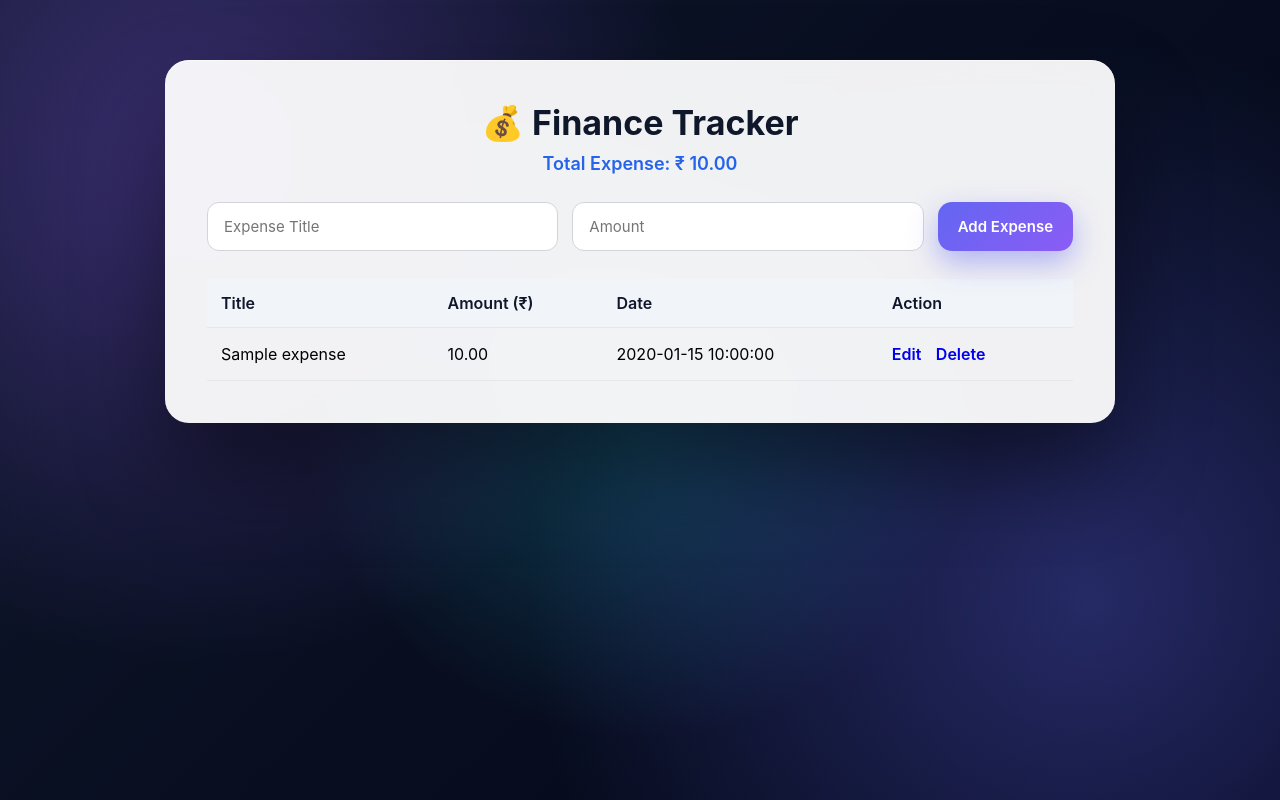
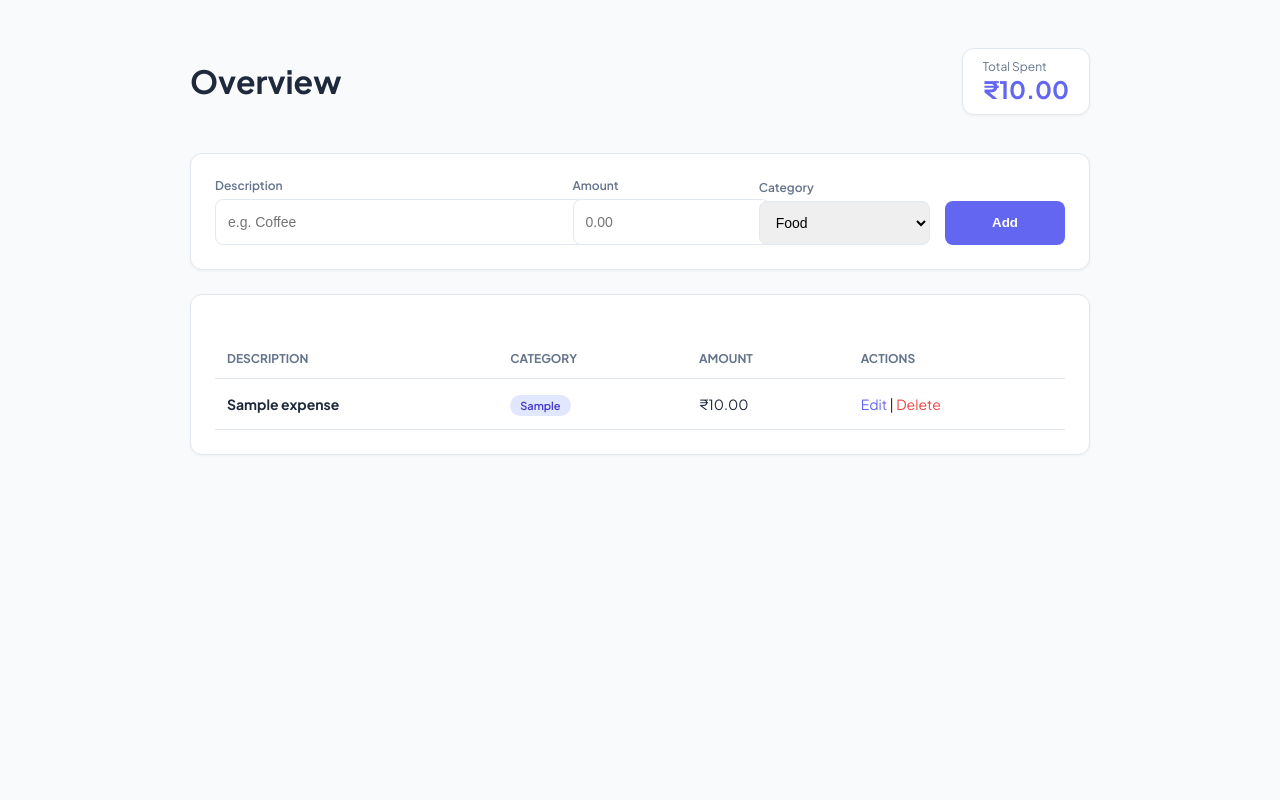
Before and after one commit to TIRTH-09/finance-tracker, a PHP site: page / in a window 1280 px wide. Run offline with PHP 8.4, Linux system fonts and the light colour scheme; tables that the repository leaves empty or names only in its code hold one stand-in row (values such as "Sample post").

Commit message:
stable working 5/1/26

```diff
--- a/app/controller/HomeController.php
+++ b/app/controller/HomeController.php
@@ -1,85 +1,50 @@
 <?php
 require_once __DIR__ . "/../model/Expense.php";
 
-class HomeController
-{
-    public function index()
-    {
-        $expenseModel = new Expense();
-        $result = $expenseModel->getAll();
-
-        // ✅ Convert result to array ONCE
+class HomeController {
+    public function index() {
+        $model = new Expense();
+        $result = $model->getAll();
         $expenses = [];
+        $total = 0;
         while ($row = $result->fetch_assoc()) {
             $expenses[] = $row;
-        }
-
-        // ✅ Calculate total safely
-        $total = 0;
-        foreach ($expenses as $row) {
             $total += $row['amount'];
         }
-
         require __DIR__ . "/../view/home.php";
     }
 
-    public function store()
-    {
-        if (isset($_POST["title"], $_POST["amount"])) {
-            $expense = new Expense();
-            $expense->add($_POST["title"], $_POST["amount"]);
+    public function ajaxAdd() {
+        if ($_SERVER['REQUEST_METHOD'] === 'POST') {
+            $model = new Expense();
+            $success = $model->add($_POST['title'], $_POST['amount'], $_POST['category']);
+            echo json_encode(['success' => $success]);
+            exit;
         }
+    }
 
-        header("Location: /finance-tracker/public/");
+    public function edit() {
+        if (!isset($_GET['id'])) { header("Location: index.php"); exit; }
+        $model = new Expense();
+        $expense = $model->find($_GET['id']);
+        require __DIR__ . "/../view/edit.php";
+    }
+
+    public function update() {
+        if ($_SERVER['REQUEST_METHOD'] === 'POST') {
+            $model = new Expense();
+            $model->update($_POST['id'], $_POST['title'], $_POST['amount'], $_POST['category']);
+        }
+        header("Location: index.php");
         exit;
     }
 
-    public function delete()
-    {
-        if (isset($_GET["id"])) {
-            $expense = new Expense();
-            $expense->delete($_GET["id"]);
+    public function delete() {
+        if (isset($_GET['id'])) {
+            $model = new Expense();
+            $model->delete($_GET['id']);
         }
-
-        header("Location: /finance-tracker/public/");
-        exit;
-    }
-
-    public function edit()
-    {
-        if (!isset($_GET["id"])) {
-            header("Location: /finance-tracker/public/");
-            exit;
-        }
-
-        $expenseModel = new Expense();
-        $expense = $expenseModel->find($_GET["id"]);
-
-        require __DIR__ . "/../view/edit.php";
-    }
-
-    public function update()
-    {
-        if (isset($_POST["id"], $_POST["title"], $_POST["amount"])) {
-            $expense = new Expense();
-            $expense->update($_POST["id"], $_POST["title"], $_POST["amount"]);
-        }
-
-        header("Location: /finance-tracker/public/");
-        exit;
-    }
-
-    public function ajaxAdd()
-{
-    if ($_SERVER['REQUEST_METHOD'] === 'POST') {
-        require_once __DIR__ . '/../model/Expense.php';
-
-        $expense = new Expense();
-        $expense->create($_POST['title'], $_POST['amount']);
-
-        echo json_encode(['success' => true]);
+        header("Location: index.php");
         exit;
     }
 }
-
-}
--- a/app/model/Database.php
+++ b/app/model/Database.php
@@ -1,20 +1,10 @@
 <?php
-
-class Database
-{
+class Database {
     public $conn;
-
-    public function __construct()
-    {
-        $this->conn = new mysqli(
-            "localhost",
-            "root",
-            "",
-            "finance_tracker"
-        );
-
+    public function __construct() {
+        $this->conn = new mysqli("localhost", "root", "", "finance_tracker");
         if ($this->conn->connect_error) {
-            die("Database Connection Failed: " . $this->conn->connect_error);
+            die("Connection failed: " . $this->conn->connect_error);
         }
     }
 }
--- a/app/model/Expense.php
+++ b/app/model/Expense.php
@@ -1,57 +1,40 @@
 <?php
 require_once __DIR__ . "/Database.php";
 
-class Expense
-{
+class Expense {
     private $db;
 
-    public function __construct()
-    {
+    public function __construct() {
         $database = new Database();
         $this->db = $database->conn;
     }
 
-    public function getAll()
-    {
+    public function getAll() {
         return $this->db->query("SELECT * FROM expenses ORDER BY id DESC");
     }
 
-    public function add($title, $amount)
-    {
-        $stmt = $this->db->prepare(
-            "INSERT INTO expenses (title, amount) VALUES (?, ?)"
-        );
-        $stmt->bind_param("sd", $title, $amount);
-        $stmt->execute();
+    public function add($title, $amount, $category) {
+        $stmt = $this->db->prepare("INSERT INTO expenses (title, amount, category) VALUES (?, ?, ?)");
+        $stmt->bind_param("sds", $title, $amount, $category);
+        return $stmt->execute();
     }
 
-    public function delete($id)
-    {
-        $stmt = $this->db->prepare(
-            "DELETE FROM expenses WHERE id = ?"
-        );
-        $stmt->bind_param("i", $id);
-        $stmt->execute();
-    }
-
-    // ✅ GET SINGLE EXPENSE
-    public function find($id)
-    {
-        $stmt = $this->db->prepare(
-            "SELECT * FROM expenses WHERE id = ?"
-        );
+    public function find($id) {
+        $stmt = $this->db->prepare("SELECT * FROM expenses WHERE id = ?");
         $stmt->bind_param("i", $id);
         $stmt->execute();
         return $stmt->get_result()->fetch_assoc();
     }
 
-    // ✅ UPDATE EXPENSE
-    public function update($id, $title, $amount)
-    {
-        $stmt = $this->db->prepare(
-            "UPDATE expenses SET title = ?, amount = ? WHERE id = ?"
-        );
-        $stmt->bind_param("sdi", $title, $amount, $id);
-        $stmt->execute();
+    public function update($id, $title, $amount, $category) {
+        $stmt = $this->db->prepare("UPDATE expenses SET title = ?, amount = ?, category = ? WHERE id = ?");
+        $stmt->bind_param("sdsi", $title, $amount, $category, $id);
+        return $stmt->execute();
+    }
+
+    public function delete($id) {
+        $stmt = $this->db->prepare("DELETE FROM expenses WHERE id = ?");
+        $stmt->bind_param("i", $id);
+        return $stmt->execute();
     }
 }
--- a/app/view/home.php
+++ b/app/view/home.php
@@ -1,92 +1,64 @@
 <!DOCTYPE html>
-<html>
+<html lang="en">
 <head>
+    <meta charset="UTF-8">
     <title>Finance Tracker</title>
-    <!-- CSS cache fix explained below -->
-    <link rel="stylesheet" href="/finance-tracker/public/css/style.css?v=1">
+    <link rel="stylesheet" href="css/style.css">
 </head>
 <body>
-
 <div class="container">
-    <h1>💰 Finance Tracker</h1>
-
-    <div class="total">
-        Total Expense: ₹ <?= number_format($total, 2) ?>
+    <div class="dashboard-header">
+        <h1>Overview</h1>
+        <div class="card" style="padding: 10px 20px;">
+            <p style="margin: 0; font-size: 12px; color: #64748b;">Total Spent</p>
+            <h2 style="margin: 0; color: var(--primary);">₹<?= number_format($total, 2) ?></h2>
+        </div>
     </div>
 
-  <?php if (isset($editExpense)): ?>
-    <form method="POST" action="" class="edit-form">
-        <input type="hidden" name="id" value="<?= $editExpense['id'] ?>">
+    <div class="card" style="margin-bottom: 24px;">
+        <form id="expenseForm" class="grid-form">
+            <div class="form-group">
+                <label>Description</label>
+                <input type="text" name="title" placeholder="e.g. Coffee" required>
+            </div>
+            <div class="form-group">
+                <label>Amount</label>
+                <input type="number" name="amount" step="0.01" placeholder="0.00" required>
+            </div>
+            <div class="form-group">
+                <label>Category</label>
+                <select name="category">
+                    <option value="Food">Food</option>
+                    <option value="Travel">Travel</option>
+                    <option value="Bills">Bills</option>
+                    <option value="Shopping">Shopping</option>
+                </select>
+            </div>
+            <button type="submit">Add</button>
+        </form>
+    </div>
 
-        <input
-            type="text"
-            name="title"
-            value="<?= htmlspecialchars($editExpense['title']) ?>"
-            required
-        >
-
-        <input
-            type="number"
-            step="0.01"
-            name="amount"
-            value="<?= $editExpense['amount'] ?>"
-            required
-        >
-
-        <button type="submit">Update Expense</button>
-        <a href="index.php" class="btn-cancel">Cancel</a>
-    </form>
-<?php endif; ?>
-
-
-
-   <form method="POST" action="" id="expenseForm">
-
-        <input type="text" name="title" placeholder="Expense Title" required>
-        <input type="number" step="0.01" name="amount" placeholder="Amount" required>
-        <button type="submit">Add Expense</button>
-    </form>
-
+    <div class="card">
         <table>
             <thead>
-            <tr>
-                <th>Title</th>
-                <th>Amount (₹)</th>
-                <th>Date</th>
-                <th>Action</th>
-            </tr>
+                <tr><th>Description</th><th>Category</th><th>Amount</th><th>Actions</th></tr>
             </thead>
             <tbody>
-
-        <!-- ✅ CORRECT LOOP -->
-        <?php if (!empty($expenses)): ?>
                 <?php foreach ($expenses as $row): ?>
                 <tr>
-                    <td><?= htmlspecialchars($row['title']) ?></td>
-                    <td><?= number_format($row['amount'], 2) ?></td>
-                    <td><?= $row['created_at'] ?></td>
+                    <td><strong><?= htmlspecialchars($row['title']) ?></strong></td>
+                    <td><span class="badge"><?= $row['category'] ?></span></td>
+                    <td>₹<?= number_format($row['amount'], 2) ?></td>
                     <td>
-                        <a class="btn-edit" href="?action=edit&id=<?= $row['id'] ?>">Edit</a>
-                        <a class="btn-delete"
-                           href="?action=delete&id=<?= $row['id'] ?>"
-                           onclick="return confirm('Delete this expense?')">
-                           Delete
-                        </a>
+                        <a href="index.php?action=edit&id=<?= $row['id'] ?>" style="color: var(--primary); text-decoration: none;">Edit</a> |
+                        <a href="index.php?action=delete&id=<?= $row['id'] ?>" style="color: #ef4444; text-decoration: none;" onclick="return confirm('Delete?')">Delete</a>
                     </td>
                 </tr>
                 <?php endforeach; ?>
-        <?php else: ?>
-            <tr>
-                <td colspan="4">No expenses found</td>
-            </tr>
-        <?php endif; ?>
-
             </tbody>
         </table>
     </div>
-
-<script src="public/js/app.js"></script>
-
-
+</div>
+<script src="js/app.js"></script>
 </body>
 </html>
--- a/public/css/style.css
+++ b/public/css/style.css
@@ -1,232 +1,36 @@
-/* =========================
-   GLOBAL RESET
-========================= */
-* {
-    margin: 0;
-    padding: 0;
-    box-sizing: border-box;
-    font-family: "Inter", system-ui, -apple-system, BlinkMacSystemFont, sans-serif;
+@import url('https://fonts.googleapis.com/css2?family=Plus+Jakarta+Sans:wght@400;500;600;700&display=swap');
+
+:root {
+    --primary: #6366f1;
+    --text: #1e293b;
+    --bg: #f8fafc;
+    --border: #e2e8f0;
 }
 
-/* =========================
-   PREMIUM BACKGROUND
-========================= */
-body {
-    min-height: 100vh;
-    background:
-        radial-gradient(circle at 15% 20%, rgba(139,92,246,0.35), transparent 40%),
-        radial-gradient(circle at 85% 75%, rgba(99,102,241,0.35), transparent 45%),
-        radial-gradient(circle at 50% 50%, rgba(34,211,238,0.25), transparent 45%),
-        linear-gradient(135deg, #0f172a, #020617);
-    padding: 60px 15px;
-    animation: fadeIn 0.6s ease-in;
+body { background: var(--bg); font-family: 'Plus Jakarta Sans', sans-serif; color: var(--text); padding: 40px 20px; margin: 0; }
+.container { max-width: 900px; margin: 0 auto; }
+
+/* Dashboard Header */
+.dashboard-header { display: flex; justify-content: space-between; align-items: center; margin-bottom: 30px; }
+.card { background: white; border: 1px solid var(--border); border-radius: 12px; padding: 24px; box-shadow: 0 1px 3px rgba(0,0,0,0.05); }
+
+/* Form Alignment Fix */
+.grid-form { display: grid; grid-template-columns: 2fr 1fr 1fr 120px; gap: 15px; align-items: flex-end; }
+.form-group label { display: block; font-size: 12px; font-weight: 600; color: #64748b; margin-bottom: 6px; }
+
+input, select {
+    height: 44px; width: 100%; padding: 0 12px; border: 1px solid var(--border);
+    border-radius: 8px; font-size: 14px; outline: none; transition: 0.2s;
+}
+input:focus { border-color: var(--primary); box-shadow: 0 0 0 3px rgba(99, 102, 241, 0.1); }
+
+button {
+    height: 44px; background: var(--primary); color: white; border: none;
+    border-radius: 8px; font-weight: 600; cursor: pointer;
 }
 
-/* =========================
-   MAIN CARD (GLASS)
-========================= */
-.container {
-    max-width: 950px;
-    margin: auto;
-    background: rgba(255, 255, 255, 0.94);
-    backdrop-filter: blur(14px);
-    -webkit-backdrop-filter: blur(14px);
-    padding: 42px;
-    border-radius: 24px;
-    box-shadow:
-        0 45px 90px rgba(0,0,0,0.45),
-        inset 0 1px 0 rgba(255,255,255,0.6);
-    transition: transform 0.35s ease, box-shadow 0.35s ease;
-}
-
-.container:hover {
-    transform: translateY(-2px);
-    box-shadow:
-        0 55px 100px rgba(0,0,0,0.5),
-        inset 0 1px 0 rgba(255,255,255,0.6);
-}
-
-/* =========================
-   HEADER
-========================= */
-h1 {
-    text-align: center;
-    font-size: 34px;
-    margin-bottom: 10px;
-    color: #0f172a;
-}
-
-h1 img,
-h1 span {
-    filter: drop-shadow(0 4px 10px rgba(139,92,246,0.5));
-}
-
-/* =========================
-   TOTAL EXPENSE
-========================= */
-.total {
-    text-align: center;
-    font-size: 18px;
-    font-weight: 600;
-    margin-bottom: 28px;
-    color: #2563eb;
-}
-
-/* =========================
-   FORM
-========================= */
-form {
-    display: flex;
-    gap: 14px;
-    margin-bottom: 28px;
-}
-
-input[type="text"],
-input[type="number"] {
-    flex: 1;
-    padding: 14px 16px;
-    border-radius: 12px;
-    border: 1px solid #d1d5db;
-    font-size: 15px;
-    transition: all 0.25s ease;
-}
-
-input:focus {
-    outline: none;
-    border-color: #6366f1;
-    box-shadow: 0 0 0 3px rgba(99,102,241,0.2);
-}
-
-/* =========================
-   BUTTONS
-========================= */
-button {
-    padding: 14px 20px;
-    background: linear-gradient(135deg, #6366f1, #8b5cf6);
-    color: white;
-    border: none;
-    border-radius: 14px;
-    font-size: 15px;
-    font-weight: 600;
-    cursor: pointer;
-    box-shadow: 0 12px 30px rgba(99,102,241,0.45);
-    transition: all 0.3s ease;
-}
-
-button:hover {
-    transform: translateY(-2px);
-    box-shadow: 0 18px 45px rgba(139,92,246,0.55);
-}
-
-/* =========================
-   TABLE
-========================= */
-table {
-    width: 100%;
-    border-collapse: separate;
-    border-spacing: 0;
-    margin-top: 10px;
-}
-
-thead th {
-    background: #f1f5f9;
-    padding: 14px;
-    text-align: left;
-    font-weight: 600;
-    color: #0f172a;
-    border-bottom: 1px solid #e5e7eb;
-}
-
-tbody td {
-    padding: 16px 14px;
-    border-bottom: 1px solid #e5e7eb;
-    transition: background 0.25s ease, transform 0.25s ease;
-}
-
-tbody tr:hover {
-    background: rgba(99,102,241,0.08);
-    transform: scale(1.01);
-}
-
-/* =========================
-   ACTION LINKS
-========================= */
-a {
-    text-decoration: none;
-    font-weight: 600;
-    margin-right: 10px;
-}
-
-a.edit {
-    color: #2563eb;
-}
-
-a.delete {
-    color: #dc2626;
-}
-
-a:hover {
-    text-decoration: underline;
-}
-
-/* =========================
-   EDIT FORM SPACING
-========================= */
-.edit-form {
-    display: flex;
-    gap: 14px;
-    margin-top: 20px;
-}
-
-/* =========================
-   ANIMATIONS
-========================= */
-@keyframes fadeIn {
-    from {
-        opacity: 0;
-        transform: translateY(8px);
-    }
-    to {
-        opacity: 1;
-        transform: translateY(0);
-    }
-}
-
-.edit-form {
-    margin-bottom: 28px;
-    padding: 18px;
-    background: rgba(99,102,241,0.08);
-    border-radius: 16px;
-}
-
-.btn-cancel {
-    margin-left: 10px;
-    font-weight: 600;
-    color: #475569;
-}
-
-
-/* =========================
-   EDIT FORM — FORCE NORMAL FLOW
-========================= */
-.edit-form {
-    position: static !important;
-    width: 100%;
-    margin: 20px 0 30px 0;
-    padding: 18px;
-    display: flex;
-    gap: 14px;
-    align-items: center;
-    background: rgba(99, 102, 241, 0.08);
-    border-radius: 16px;
-}
-
-.btn-cancel {
-    font-weight: 600;
-    color: #475569;
-    text-decoration: none;
-}
-
-.btn-cancel:hover {
-    text-decoration: underline;
-}
+/* Table */
+table { width: 100%; border-collapse: collapse; margin-top: 20px; }
+th { text-align: left; padding: 12px; font-size: 12px; text-transform: uppercase; color: #64748b; border-bottom: 1px solid var(--border); }
+td { padding: 16px 12px; border-bottom: 1px solid var(--border); font-size: 14px; }
+.badge { background: #e0e7ff; color: #4338ca; padding: 4px 10px; border-radius: 20px; font-size: 11px; font-weight: 600; }
--- a/public/index.php
+++ b/public/index.php
@@ -5,23 +5,17 @@ $controller = new HomeController();
 $action = $_GET["action"] ?? null;
 
 if ($_SERVER["REQUEST_METHOD"] === "POST") {
-    if ($action === "update") {
+    if ($action === "ajaxAdd") {
+        $controller->ajaxAdd();
+    } elseif ($action === "update") {
         $controller->update();
-    } else {
-        $controller->store();
     }
 } else {
     if ($action === "delete") {
         $controller->delete();
     } elseif ($action === "edit") {
         $controller->edit();
-    } else
-    if ($action === 'ajaxAdd') {
-    $controller->ajaxAdd();
-    exit;
-}
-
-    {
+    } else {
         $controller->index();
     }
 }
```
Also changed, not shown: app/view/edit.php (+27 -30 lines), public/js/app.js. Lines whose indentation alone changed are shown as unchanged.
